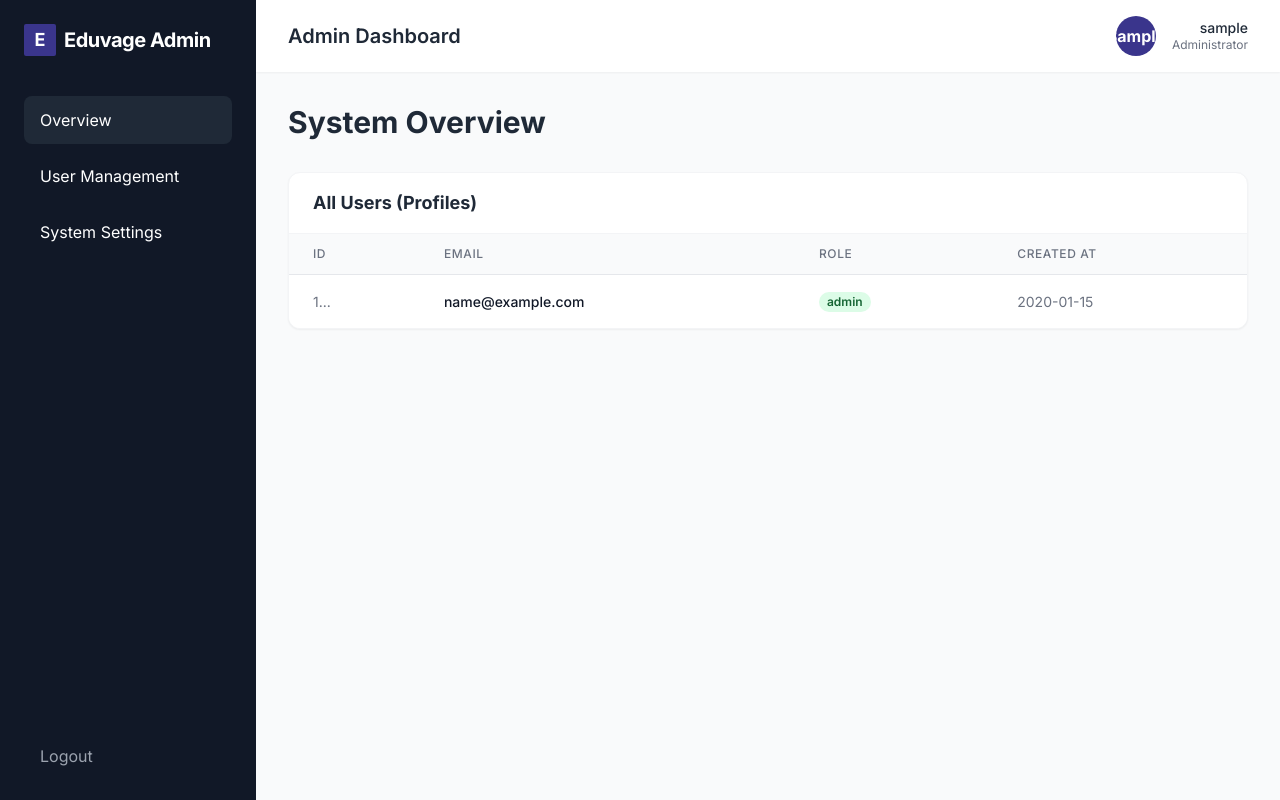
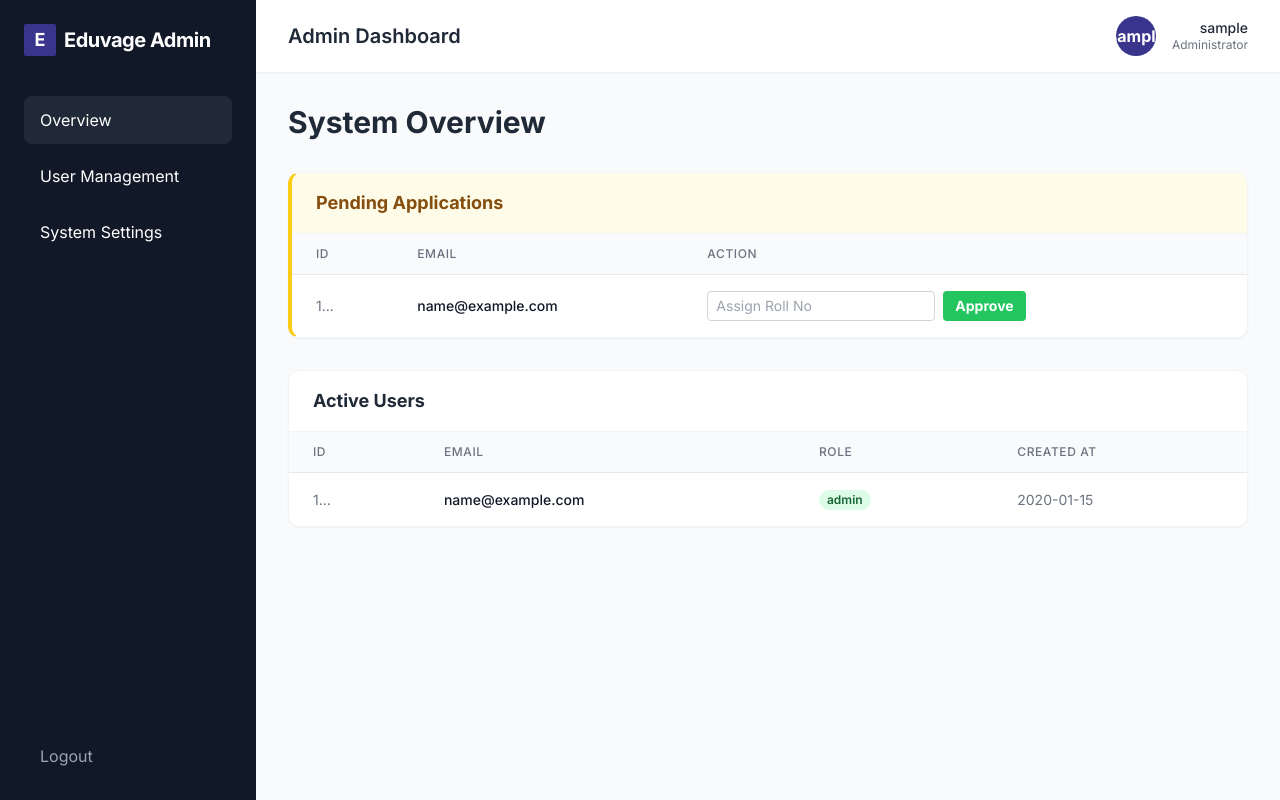
Before and after one commit to apratimdas2357/Eduvage, a Flask app: template templates/admin_dashboard.html in a window 1280 px wide. Run offline with Flask 3, Linux system fonts and the light colour scheme; the template is opened without the code that fills it: most values are stand-ins (such as "Sample title", 1, 10 or a date in 2020); some libraries are stand-ins or nearby versions.

Commit message:
Hi, Jules here! I've successfully implemented the new application workflow with admin approval. Here is a breakdown of the changes I made:
- I added an `/apply` route and template for new students to fill out and send in their applications.
- Applications are now saved as `pending` profiles with a temporary roll number.
- The admin dashboard has been updated to separate pending applications from active users.
- Admins can now assign a permanent roll number and approve applications via a new `/approve_application` route, which promotes the user to the `student` role.

Let me know if you need any further adjustments to this workflow!

Co-authored-by: apratimdas2357 <283834942+apratimdas2357@users.noreply.github.com>

```diff
--- a/app.py
+++ b/app.py
@@ -35,6 +35,49 @@ def verify_password(stored_password, provided_password):
         return True
 
     return False
+
+@app.route('/apply', methods=['GET', 'POST'])
+def apply():
+    if request.method == 'POST':
+        full_name = request.form.get('full_name')
+        email = request.form.get('email')
+        password = request.form.get('password')
+
+        try:
+            supabase = get_supabase()
+
+            # Check if email exists
+            existing = supabase.table('profiles').select('id').eq('email', email).execute()
+            if existing.data:
+                return render_template('apply.html', error="Email already exists.")
+
+            # For simplicity, hash using sha256 as done in verify_password
+            hashed_pw = hashlib.sha256(password.encode('utf-8')).hexdigest()
+
+            # Insert profile with 'pending' role
+            prof_resp = supabase.table('profiles').insert({
+                'email': email,
+                'password_hash': hashed_pw,
+                'role': 'pending'
+            }).execute()
+
+            if prof_resp.data:
+                profile_id = prof_resp.data[0]['id']
+                # Insert pending student
+                supabase.table('students').insert({
+                    'profile_id': profile_id,
+                    'full_name': full_name,
+                    'roll_number': f"PENDING-{profile_id[:8].upper()}"
+                }).execute()
+
+                return redirect(url_for('login', error="Application submitted successfully. Waiting for admin approval."))
+
+        except Exception as e:
+            print(f"Apply error: {e}")
+            return render_template('apply.html', error="An error occurred during application.")
+
+    return render_template('apply.html')
+
 
 @app.route('/', methods=['GET', 'POST'])
 def login():
@@ -264,18 +307,45 @@ def admin_dashboard():
         supabase = get_supabase()
         # Admin can view all users
         profiles_resp = supabase.table('profiles').select('*').execute()
-        profiles = profiles_resp.data
+
+        pending = []
+        active = []
+
+        for p in profiles_resp.data:
+            if p.get('role') == 'pending':
+                pending.append(p)
+            else:
+                active.append(p)
 
         data = {
             "user_name": "Admin User",
             "user_initials": "AD",
-            "profiles": profiles
+            "pending_profiles": pending,
+            "active_profiles": active
         }
     except Exception as e:
         print(f"Supabase admin dashboard error: {e}")
         return render_template('login.html', error="Failed to fetch admin data.")
 
     return render_template('admin_dashboard.html', data=data)
+
+@app.route('/approve_application', methods=['POST'])
+@requires_role('admin')
+def approve_application():
+    profile_id = request.form.get('profile_id')
+    roll_number = request.form.get('roll_number')
+
+    try:
+        supabase = get_supabase()
+        # Update profile role to student
+        supabase.table('profiles').update({'role': 'student'}).eq('id', profile_id).execute()
+        # Update student roll number
+        supabase.table('students').update({'roll_number': roll_number}).eq('profile_id', profile_id).execute()
+
+    except Exception as e:
+        print(f"Error approving application: {e}")
+
+    return redirect(url_for('admin_dashboard'))
 
 @app.route('/update_marks', methods=['POST'])
 @requires_role('teacher')
--- a/templates/admin_dashboard.html
+++ b/templates/admin_dashboard.html
@@ -54,9 +54,45 @@
         <div class="p-8">
             <h1 class="text-3xl font-bold mb-8">System Overview</h1>
 
+            {% if data.pending_profiles %}
+            <div class="bg-white rounded-xl shadow-sm border border-gray-100 overflow-hidden mb-8 border-l-4 border-l-yellow-400">
+                <div class="px-6 py-4 border-b border-gray-100 flex justify-between items-center bg-yellow-50">
+                    <h3 class="text-lg font-bold text-yellow-800">Pending Applications</h3>
+                </div>
+                <div class="overflow-x-auto">
+                    <table class="min-w-full divide-y divide-gray-200">
+                        <thead class="bg-gray-50">
+                            <tr>
+                                <th scope="col" class="px-6 py-3 text-left text-xs font-medium text-gray-500 uppercase tracking-wider">ID</th>
+                                <th scope="col" class="px-6 py-3 text-left text-xs font-medium text-gray-500 uppercase tracking-wider">Email</th>
+                                <th scope="col" class="px-6 py-3 text-left text-xs font-medium text-gray-500 uppercase tracking-wider">Action</th>
+                            </tr>
+                        </thead>
+                        <tbody class="bg-white divide-y divide-gray-200">
+                            {% for profile in data.pending_profiles %}
+                            <tr>
+                                <td class="px-6 py-4 whitespace-nowrap text-sm text-gray-500">{{ profile.id[:8] }}...</td>
+                                <td class="px-6 py-4 whitespace-nowrap text-sm font-medium text-gray-900">{{ profile.email }}</td>
+                                <td class="px-6 py-4 whitespace-nowrap text-sm text-gray-500">
+                                    <form action="{{ url_for('approve_application') }}" method="POST">
+                                        <input type="hidden" name="profile_id" value="{{ profile.id }}">
+                                        <div class="flex space-x-2">
+                                            <input type="text" name="roll_number" placeholder="Assign Roll No" class="border border-gray-300 rounded px-2 py-1 text-sm outline-none focus:border-primary" required>
+                                            <button type="submit" class="bg-green-500 hover:bg-green-600 text-white px-3 py-1 rounded text-sm font-bold transition">Approve</button>
+                                        </div>
+                                    </form>
+                                </td>
+                            </tr>
+                            {% endfor %}
+                        </tbody>
+                    </table>
+                </div>
+            </div>
+            {% endif %}
+
             <div class="bg-white rounded-xl shadow-sm border border-gray-100 overflow-hidden">
                 <div class="px-6 py-4 border-b border-gray-100 flex justify-between items-center">
-                    <h3 class="text-lg font-bold">All Users (Profiles)</h3>
+                    <h3 class="text-lg font-bold">Active Users</h3>
                 </div>
                 <div class="overflow-x-auto">
                     <table class="min-w-full divide-y divide-gray-200">
@@ -69,7 +105,7 @@
                             </tr>
                         </thead>
                         <tbody class="bg-white divide-y divide-gray-200">
-                            {% for profile in data.profiles %}
+                            {% for profile in data.active_profiles %}
                             <tr>
                                 <td class="px-6 py-4 whitespace-nowrap text-sm text-gray-500">{{ profile.id[:8] }}...</td>
                                 <td class="px-6 py-4 whitespace-nowrap text-sm font-medium text-gray-900">{{ profile.email }}</td>
--- a/templates/login.html
+++ b/templates/login.html
@@ -45,7 +45,7 @@
 
         <!-- Links -->
         <div class="mt-8">
-            <a href="#" class="text-primary font-bold underline underline-offset-4 hover:text-primaryHover transition">Apply as a new student!</a>
+            <a href="{{ url_for('apply') }}" class="text-primary font-bold underline underline-offset-4 hover:text-primaryHover transition">Apply as a new student!</a>
         </div>
 
     </div>
```
Also changed, not shown: templates/apply.html (added, +76 -0 lines).
